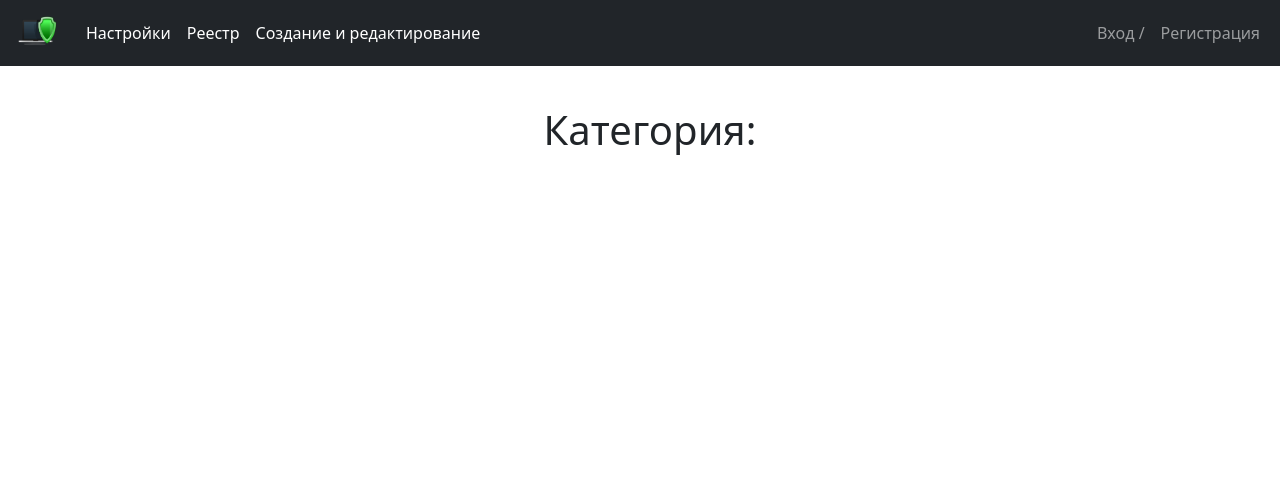
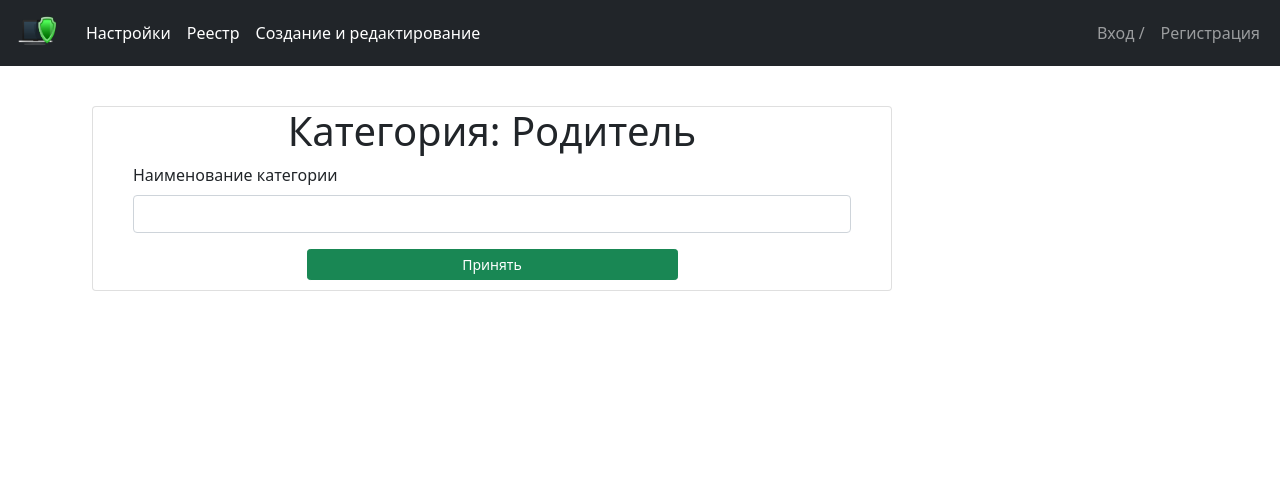
Before and after one commit to dorokhinra/save_password, a Django app: template password_store/password/templates/password/edit_reestr.html in a window 1280 px wide. Shown: the top 490 px of the page. Run offline with Django 4.2, Linux system fonts and the light colour scheme; the template is opened without the code that fills it: values that come from a table or form of the project are taken from there, others are empty.

Commit message:
[+] Создана форма добавления категорий

```diff
--- /dev/null
+++ b/password_store/password/forms.py
@@ -0,0 +1,17 @@
+from django import forms
+from .models import *
+
+
+class AddCategoryForm(forms.ModelForm):
+    def __init__(self, *args, **kwargs):
+        super().__init__(*args, **kwargs)
+        self.fields['parent_id'].empty_label = "Категория не выбрана"
+        self.fields['name_category'].label = 'Наименование категории'
+
+    class Meta:
+        model = Category
+        fields = ['parent_id', 'name_category']
+        widgets = {
+            'name_category': forms.TextInput(attrs={'class': 'form-control'})
+
+        }
--- a/password_store/password/models.py
+++ b/password_store/password/models.py
@@ -7,7 +7,7 @@ class IndexContent(models.Model):
 
 
 class Category(models.Model):
-    parent_id = models.ForeignKey('self', default=None, on_delete=models.CASCADE, verbose_name='Категория')
+    parent_id = models.ForeignKey('self', default=None, blank=True, on_delete=models.CASCADE,  verbose_name='Категория', null=True)
     time_create = models.DateTimeField(auto_now_add=True, verbose_name='Время создания')
     time_update = models.DateTimeField(auto_now=True, verbose_name='Время обновления')
     name_category = models.CharField(max_length=255, verbose_name='Название категории')
--- a/password_store/password/templates/password/edit_reestr.html
+++ b/password_store/password/templates/password/edit_reestr.html
@@ -1,14 +1,51 @@
 {% extends 'password/base.html' %}
 
 {% block content %}
-    <h1 style="text-align: center" id="cat_name">Категория: </h1>
+
+<div class="card" style="width: 50rem;" >
+<h1 style="text-align: center" >Категория: <label id="cat_name">Родитель</label>
+    <label id="cat_id" style="display:none">0</label> </h1>
+    <div style="padding-left: 40px; padding-right: 40px; position: center">
+     <form method="post" enctype="multipart/form-data" id="category_form">
+    {% csrf_token %}
+<div class="errors">{{ form.non_field_errors }}</div>
+         <div class="mb-3">
+        <label for="{{ form.name_category.id_for_label }}" class="form-label">{{ form.name_category.label }}</label>
+        {{ form.name_category }}
+    </div>
+  <div class="row" style="margin-bottom: 10px">
+         <div class="col-3"></div>
+       <button id="submit_btn" class="col-6 btn btn-success btn-sm">Принять</button>
+         <div class="col-3"></div>
+             </div>
+    </form>
+
+
+</div>
+</div>
 <script src="https://code.jquery.com/jquery-3.4.1.min.js"></script>
 <script>
+
+    $('#category_form').submit(function (e){
+                        e.preventDefault()
+                        let postData = $('#category_form').serializeArray()
+                        if ($('#cat_id').text() !== '0'){
+                            postData.push({'name': 'parent_id', 'value': $('#cat_id').text()})
+                        }
+                         if ($('#cat_id').text() !== ''){
+                             $.post({% url 'edit_reestr' %}, postData, function(data){
+                     console.log(data)
+                });
+                        } else {
+                             console.log('Выберите категорию')
+                         }
+
+                    })
+
   $('#tree').on('click', function(e) {
                      let cat_id = e.target.id
-                    {#$.get( {% url 'edit_reestr' %}, {'data': cat_id} );#}
-                    $('#cat_name').html('Категория: '+ e.target.textContent)
-
+                    $('#cat_name').html(e.target.textContent)
+                    $('#cat_id').html(cat_id)
                 });
 </script>
 {% endblock %}
```
Also changed, not shown: password_store/password/utils.py (+6 -2 lines), password_store/password/views.py (+18 -6 lines), password_store/db.sqlite3, password_store/password/migrations/0001_initial.py (added), password_store/password/migrations/0002_alter_category_parent_id.py (added), password_store/password/migrations/0003_alter_category_parent_id.py (added), password_store/password/migrations/0004_alter_category_parent_id.py (added), password_store/password/migrations/0005_alter_category_parent_id.py (added), password_store/password/migrations/0006_alter_category_parent_id.py (added).
